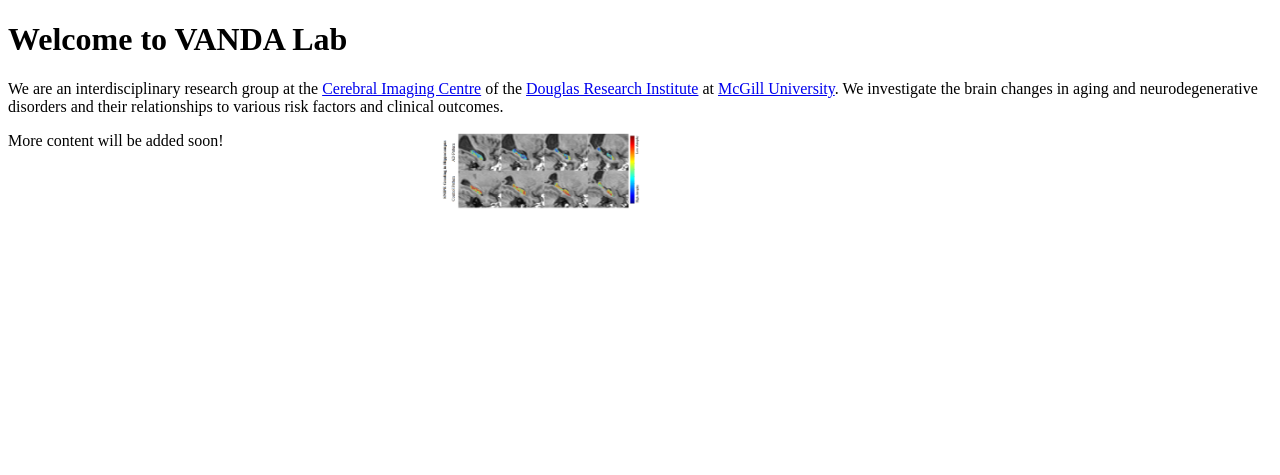
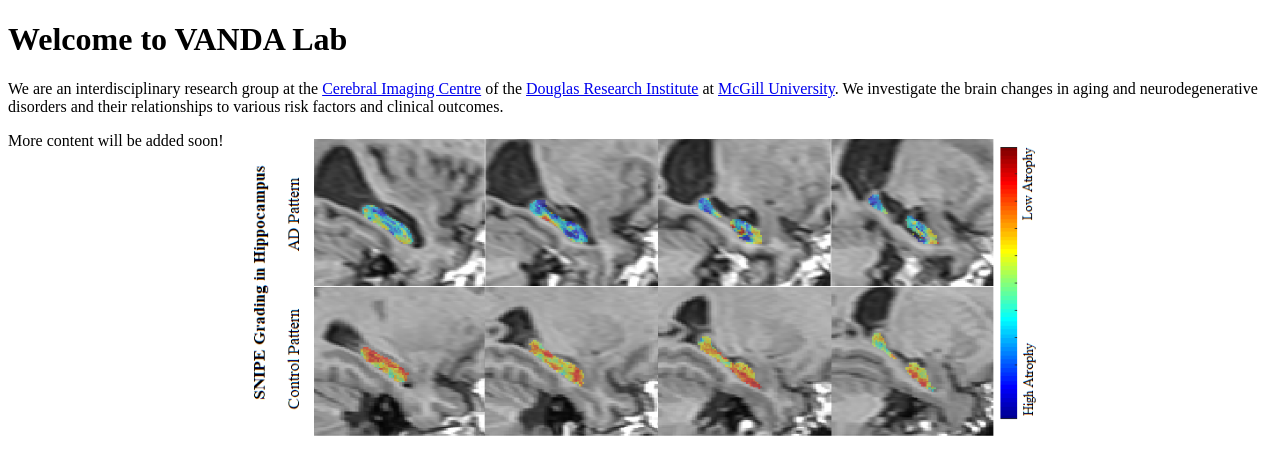
Before and after one commit to VANDAlab/VANDAlab.github.io, a Jekyll site: the page built from index.md, in a window 1280 px wide. Shown: the top 475 px of the page. Built offline with Jekyll 4.4.1, drawn with Linux system fonts in a browser that asks for light colours; our own code applies the rules of GitHub Pages for plain Markdown files.

Commit message:
Update style.css

```diff
--- a/assets/css/style.css
+++ b/assets/css/style.css
@@ -1,14 +1,14 @@
 
 .image-slider {
     position: relative;
-    width: 50%;
-    max-width: 400px;
+    width: 100%;
+    max-width: 800px;
     margin: 0 auto;
 }
 
 .image-slider img {
     position: absolute;
-    width: 50%;
+    width: 100%;
     opacity: 0;
     transition: opacity 1s;
 }
```
